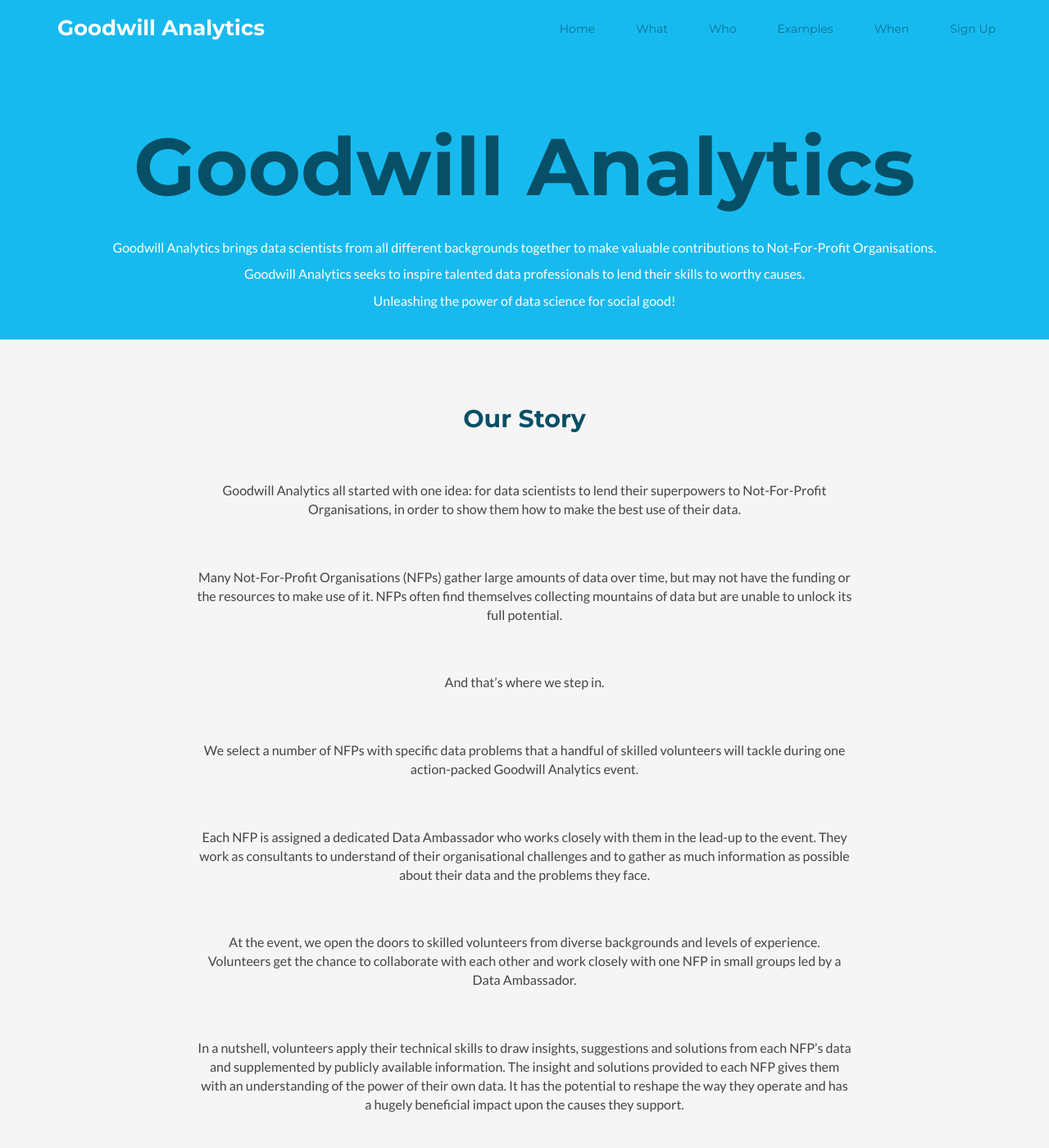
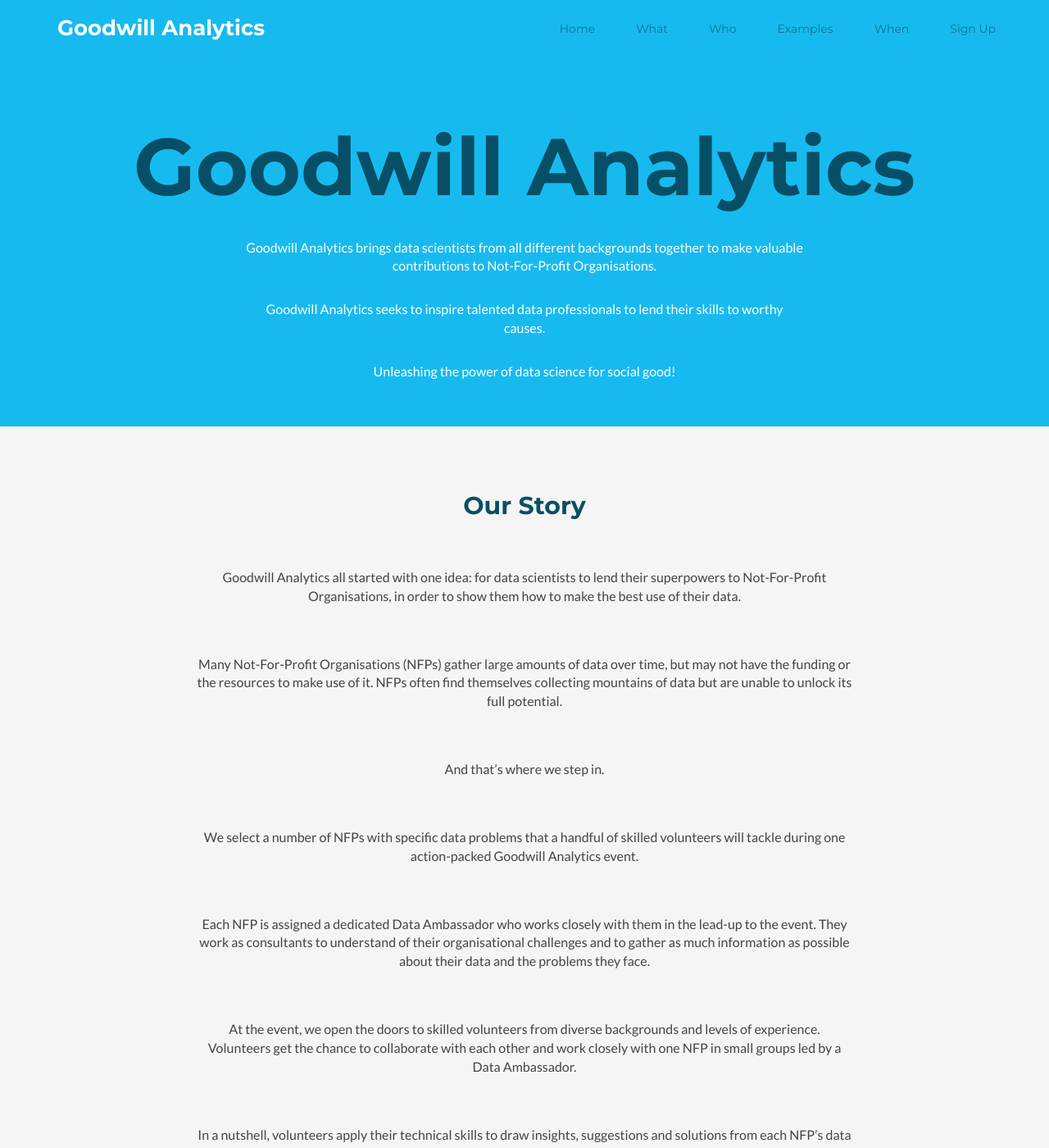
Before and after one commit to goodwillanalytics/goodwillanalytics.github.io, a Jekyll site: the page built from index.html, in a window 1280 px wide and 1400 px high. Shown: the whole window at 82% size. Built offline with Jekyll 4.4.1, drawn with Linux system fonts in a browser that asks for light colours.

Commit message:
Updated content

```diff
--- a/_includes/promo.html
+++ b/_includes/promo.html
@@ -3,8 +3,8 @@
         <div class="container">
             <h2 class="title text-center">Goodwill Analytics</h2>
 			<br/>
-			<p class="text-center">Goodwill Analytics brings data scientists from all different backgrounds together to make valuable contributions to Not-For-Profit Organisations.</p>
-            <p class="text-center">Goodwill Analytics seeks to inspire talented data professionals to lend their skills to worthy causes.</p>
-			<p class="text-center">Unleashing the power of data science for social good!</p>
+			<p class="intro text-center">Goodwill Analytics brings data scientists from all different backgrounds together to make valuable contributions to Not-For-Profit Organisations.</p>
+            <p class="intro text-center">Goodwill Analytics seeks to inspire talented data professionals to lend their skills to worthy causes.</p>
+			<p class="intro text-center">Unleashing the power of data science for social good!</p>
         </div><!--//container-->
     </section><!--//promo-->
--- a/public/css/styles.css
+++ b/public/css/styles.css
@@ -195,7 +195,6 @@ pre code {
   color: #eebf3f;
 }
 .promo .intro {
-  font-size: 28px;
   max-width: 680px;
   margin: 0 auto;
   margin-bottom: 30px;
```
